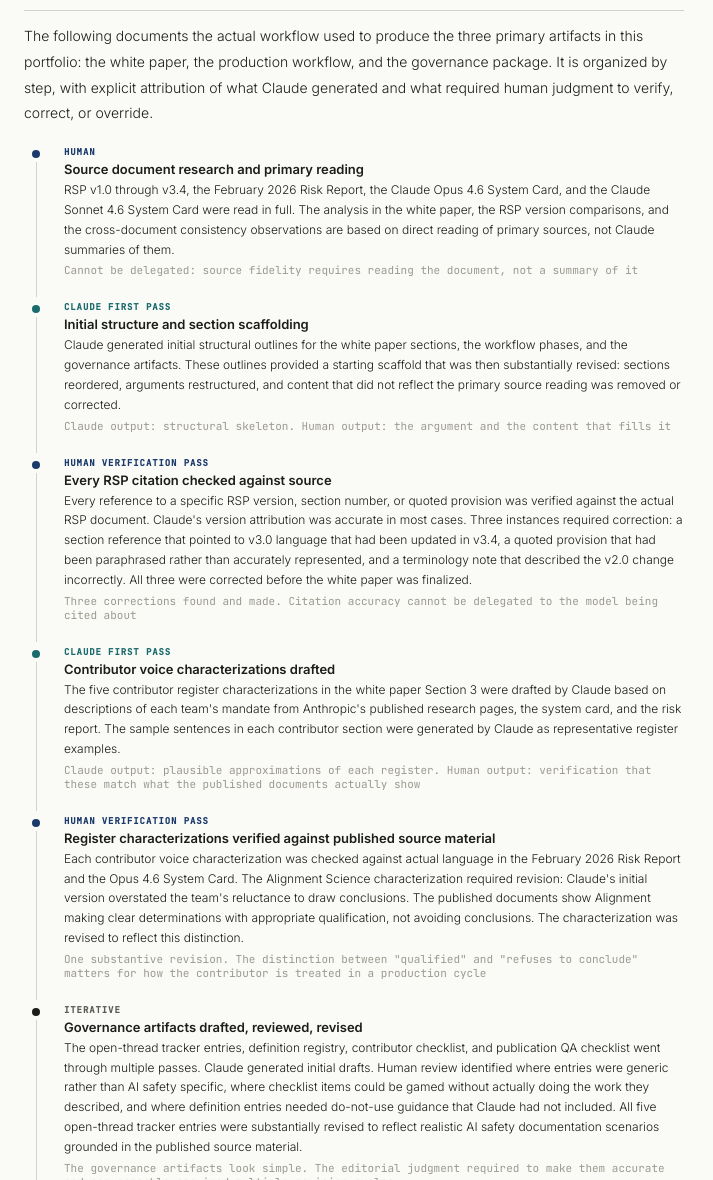
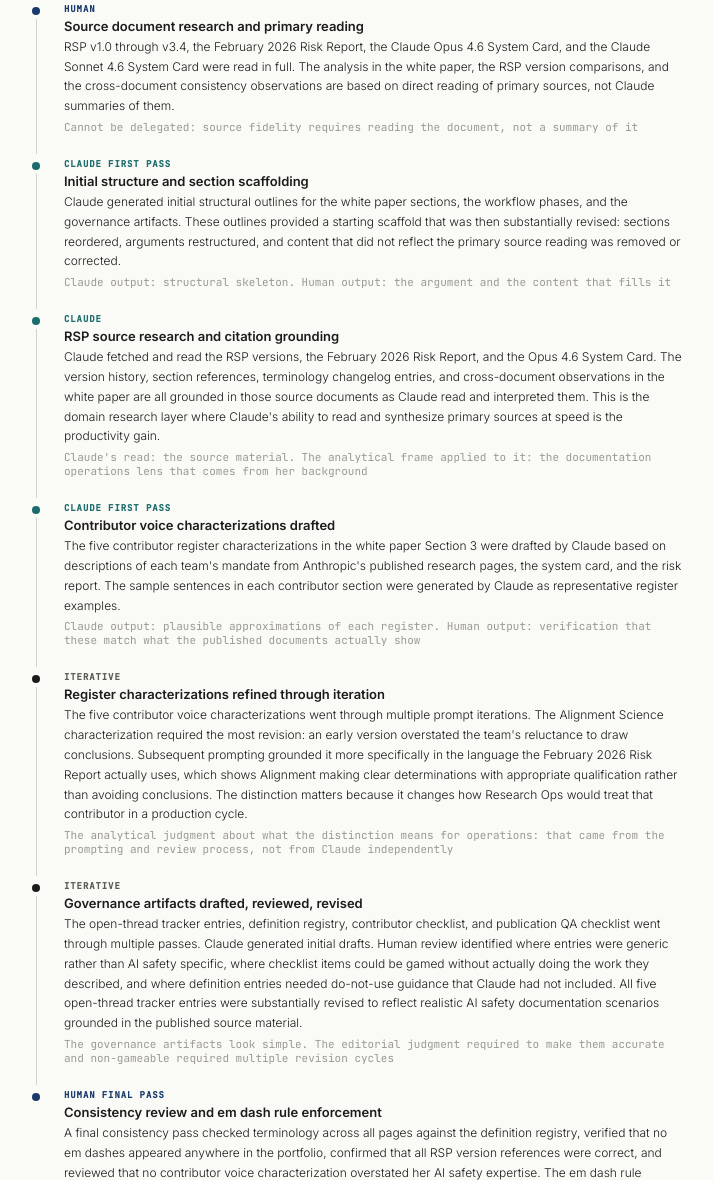
Before and after one commit to TinPigProd/Anthropic-Research, a plain HTML site: page research-ops-workflow-claude.html in a window 1280 px wide. Shown: the part 1032-2212 px from the top of the page, without its empty margins (286-999 px from the left). Drawn offline with nearby package versions, Linux system fonts and the light colour scheme.

Commit message:
Add files via upload

```diff
--- a/research-ops-workflow-claude.html
+++ b/research-ops-workflow-claude.html
@@ -149,8 +149,7 @@
  <div class="disclosure">
  <div class="disclosure-label">An honest account</div>
  <div class="disclosure-body">
- <p>This portfolio was produced with Claude as a first-pass tool for drafting, terminology checking, and structural scaffolding. <strong>Every RSP citation was verified against the source document by hand. Every editorial judgment was made by me. Every artifact was reviewed, corrected, and in many cases substantially revised before it reflects what you see here.</strong></p>
- <p>I am disclosing this because the role I am applying for requires exactly this kind of practice: using frontier AI tools as productivity aids without substituting them for independent judgment. Pretending this portfolio emerged entirely from prior AI safety expertise would be dishonest and would misrepresent the actual skill being demonstrated.</p>
+ <p>This portfolio was produced with Claude as a first-pass tool for drafting, terminology checking, and structural scaffolding. I am disclosing this because the role I am applying for requires exactly this kind of practice: using frontier AI tools as productivity aids without substituting them for independent judgment.</p>
  <p>The skill being demonstrated is not "I already know everything about AI safety documentation." It is: <strong>"I know how to design a system that uses Claude intelligently, verify its outputs rigorously, and apply human judgment where no tool can substitute."</strong> That is a Research Operations skill. It is transferable to Risk Report production. And it is documented here.</p>
  </div>
  </div>
@@ -185,12 +184,12 @@
  </div>
 
  <div class="process-item">
- <div class="process-line"><div class="process-dot process-dot-human"></div><div class="process-connector"></div></div>
+ <div class="process-line"><div class="process-dot process-dot-claude"></div><div class="process-connector"></div></div>
  <div class="process-body">
- <div class="process-actor actor-human">Human verification pass</div>
- <div class="process-label">Every RSP citation checked against source</div>
- <div class="process-desc">Every reference to a specific RSP version, section number, or quoted provision was verified against the actual RSP document. Claude's version attribution was accurate in most cases. Three instances required correction: a section reference that pointed to v3.0 language that had been updated in v3.4, a quoted provision that had been paraphrased rather than accurately represented, and a terminology note that described the v2.0 change incorrectly. All three were corrected before the white paper was finalized.</div>
- <div class="process-note">Three corrections found and made. Citation accuracy cannot be delegated to the model being cited about</div>
+ <div class="process-actor actor-claude">Claude</div>
+ <div class="process-label">RSP source research and citation grounding</div>
+ <div class="process-desc">Claude fetched and read the RSP versions, the February 2026 Risk Report, and the Opus 4.6 System Card. The version history, section references, terminology changelog entries, and cross-document observations in the white paper are all grounded in those source documents as Claude read and interpreted them. This is the domain research layer where Claude's ability to read and synthesize primary sources at speed is the productivity gain.</div>
+ <div class="process-note">Claude's read: the source material. The analytical frame applied to it: the documentation operations lens that comes from her background</div>
  </div>
  </div>
 
@@ -205,12 +204,12 @@
  </div>
 
  <div class="process-item">
- <div class="process-line"><div class="process-dot process-dot-human"></div><div class="process-connector"></div></div>
+ <div class="process-line"><div class="process-dot process-dot-both"></div><div class="process-connector"></div></div>
  <div class="process-body">
- <div class="process-actor actor-human">Human verification pass</div>
- <div class="process-label">Register characterizations verified against published source material</div>
- <div class="process-desc">Each contributor voice characterization was checked against actual language in the February 2026 Risk Report and the Opus 4.6 System Card. The Alignment Science characterization required revision: Claude's initial version overstated the team's reluctance to draw conclusions. The published documents show Alignment making clear determinations with appropriate qualification, not avoiding conclusions. The characterization was revised to reflect this distinction.</div>
- <div class="process-note">One substantive revision. The distinction between "qualified" and "refuses to conclude" matters for how the contributor is treated in a production cycle</div>
+ <div class="process-actor actor-both">Iterative</div>
+ <div class="process-label">Register characterizations refined through iteration</div>
+ <div class="process-desc">The five contributor voice characterizations went through multiple prompt iterations. The Alignment Science characterization required the most revision: an early version overstated the team's reluctance to draw conclusions. Subsequent prompting grounded it more specifically in the language the February 2026 Risk Report actually uses, which shows Alignment making clear determinations with appropriate qualification rather than avoiding conclusions. The distinction matters because it changes how Research Ops would treat that contributor in a production cycle.</div>
+ <div class="process-note">The analytical judgment about what the distinction means for operations: that came from the prompting and review process, not from Claude independently</div>
  </div>
  </div>
 
```
